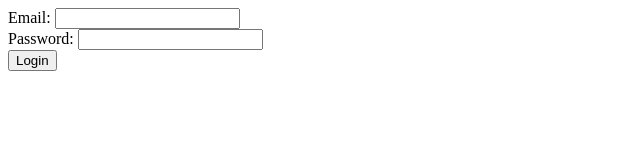
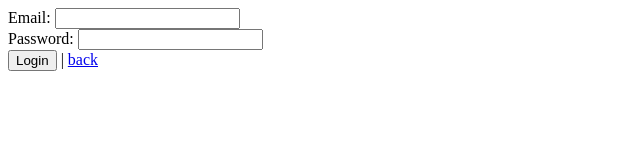
Before and after one commit to stephane-klein/sveltekit-user-auth-skeleton, a SvelteKit app: page /login in a window 1280 px wide. Shown: the top 160 px of the page, without its empty margins (0-640 px from the left). Built offline with nearby package versions, Linux system fonts and the light colour scheme; no server answers.

Commit message:
Add back link to login page

```diff
--- a/src/routes/(public)/login/+page.svelte
+++ b/src/routes/(public)/login/+page.svelte
@@ -14,4 +14,6 @@
     </div>
 
     <input type="submit" value="Login" />
+    |
+    <a href="../">back</a>
 </form>
```
